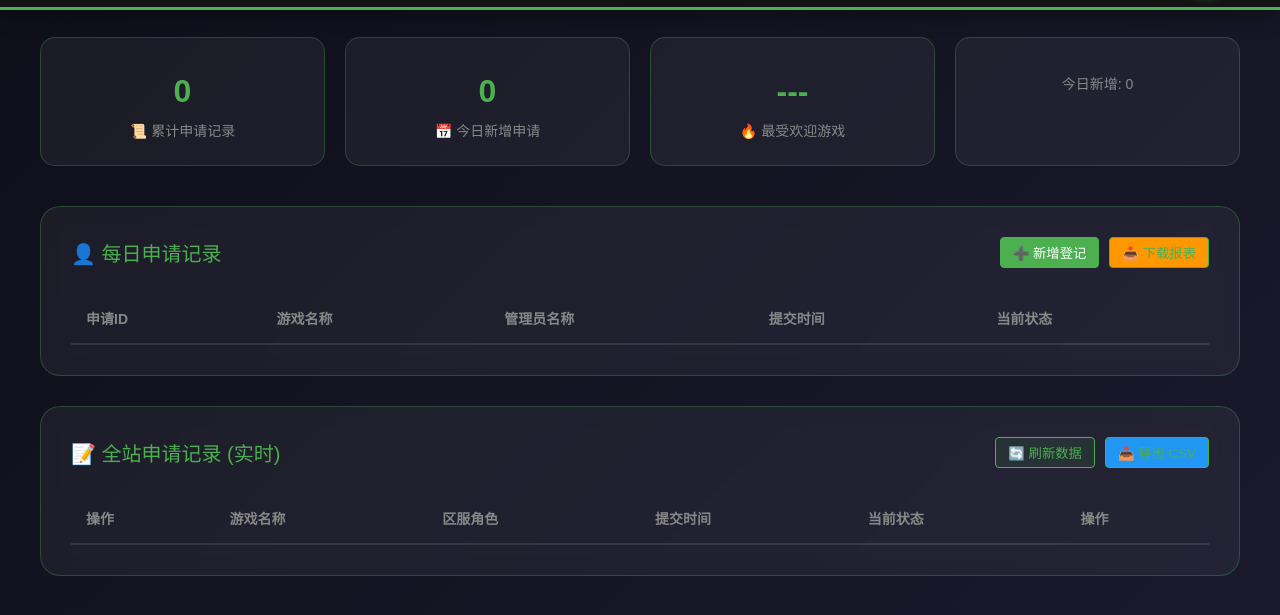
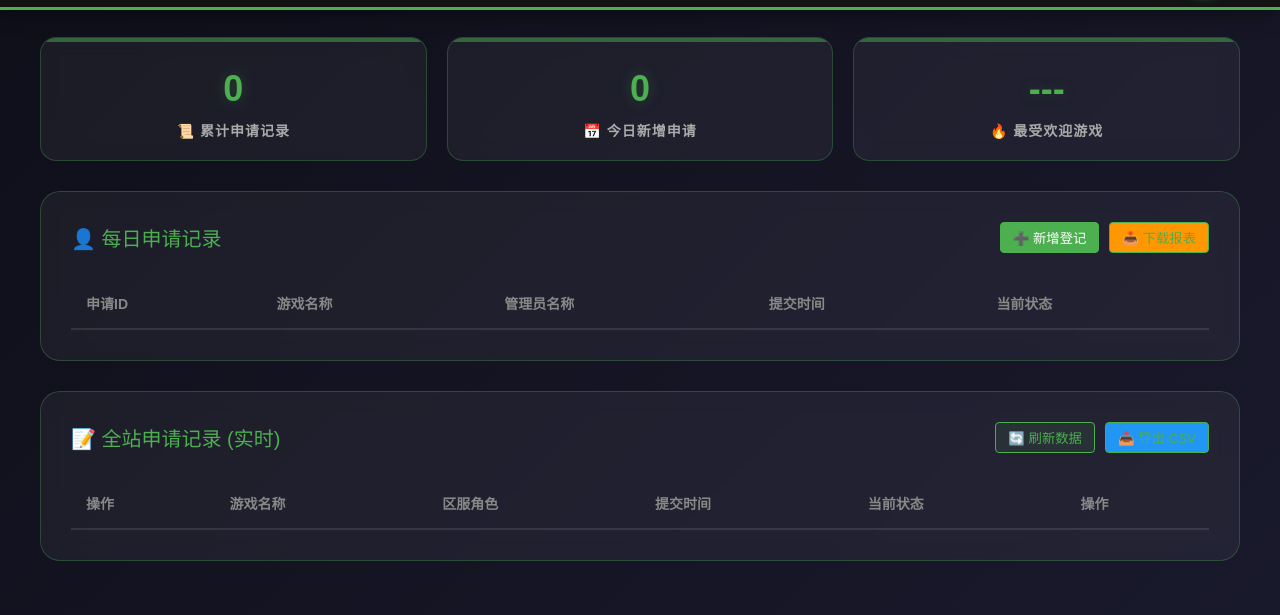
Before and after one commit to zhaol9l/game-center, a website: page admin_dashboard.html in a window 1280 px wide. Shown: the part 63-678 px from the top of the page. Drawn offline with Linux system fonts and the light colour scheme; sample sign-in values are in the browser's storage.

Commit message:
fix: 修复提交动画Bug并增强管理面板可视化

```diff
--- a/admin_dashboard.html
+++ b/admin_dashboard.html
@@ -143,21 +143,47 @@
         /* 数据卡片 */
         .stats-grid {
             display: grid;
-            grid-template-columns: repeat(auto-fit, minmax(250px, 1fr));
+            grid-template-columns: repeat(3, 1fr); /* 修改为三列，对应用户提到的三个统计 */
             gap: 20px;
-            margin-bottom: 40px;
+            margin-bottom: 30px;
         }
         .stat-card {
             background: var(--card-bg);
-            padding: 25px;
-            border-radius: 15px;
+            padding: 20px;
+            border-radius: 16px;
             border: 1px solid var(--border);
             text-align: center;
-            transition: 0.3s;
+            transition: all 0.3s cubic-bezier(0.4, 0, 0.2, 1);
+            backdrop-filter: blur(10px);
+            position: relative;
+            overflow: hidden;
         }
-        .stat-card:hover { transform: translateY(-5px); border-color: var(--primary); }
-        .stat-value { font-size: 32px; font-weight: bold; color: var(--primary); margin: 10px 0; }
-        .stat-label { color: #888; font-size: 14px; }
+        .stat-card::before {
+            content: '';
+            position: absolute;
+            top: 0; left: 0; width: 100%; height: 4px;
+            background: var(--primary);
+            opacity: 0.5;
+        }
+        .stat-card:hover {
+            transform: translateY(-5px);
+            border-color: var(--primary);
+            box-shadow: 0 10px 20px rgba(0,0,0,0.2);
+        }
+        .stat-value {
+            font-size: 36px;
+            font-weight: 800;
+            color: var(--primary);
+            margin: 10px 0;
+            text-shadow: 0 0 15px rgba(76, 175, 80, 0.3);
+        }
+        .stat-label {
+            color: #aaa;
+            font-size: 14px;
+            font-weight: 600;
+            text-transform: uppercase;
+            letter-spacing: 1px;
+        }
 
         /* 表格区域 */
         .admin-section {
@@ -342,10 +368,6 @@
             <div class="stat-card">
                 <div class="stat-value" id="topGame">---</div>
                 <div class="stat-label" id="lblTopGame">🔥 最受欢迎游戏</div>
-            </div>
-            <div class="stat-card">
-                <div class="stat-value" id="userRegCount">0</div>
-                <div class="stat-label" id="regTodayCount">今日新增: 0</div>
             </div>
         </div>
 
@@ -570,10 +592,14 @@
                 btns[1].textContent = dict.downloadBtn || "📥 下载报表";
             }
 
-            // 更新全站记录面板的按钮 (由于上面的面板新增了ID，这里的索引需要对应)
-            const globalSection = document.querySelectorAll('.admin-section')[2];
+            // 更新全站记录面板的按钮
+            const sections = document.querySelectorAll('.admin-section');
+            const globalSection = sections[sections.length - 1];
             if (globalSection) {
-                globalSection.querySelector('.btn-action').textContent = dict.refreshBtn;
+                const title = globalSection.querySelector('.section-title');
+                if (title) title.textContent = dict.sectionTitle;
+                const refreshBtn = globalSection.querySelector('.btn-action');
+                if (refreshBtn) refreshBtn.textContent = dict.refreshBtn;
             }
             document.getElementById('emptyTip').textContent = dict.emptyTip;
 
@@ -598,13 +624,19 @@
                 if (navAvatar) navAvatar.src = saved.avatar;
             }
 
-            // 登记统计
-            const regData = JSON.parse(localStorage.getItem('userRegistrations')) || [];
-            document.getElementById('userRegCount').textContent = regData.length;
-            document.getElementById('regTodayCount').textContent = `今日新增: ` + regData.filter(item => {
-                const today = new Date().toLocaleDateString();
-                return item.timestamp.includes(today);
-            }).length;
+            // 登记统计 (如果存在的话)
+            const regCountEl = document.getElementById('userRegCount');
+            if (regCountEl) {
+                const regData = JSON.parse(localStorage.getItem('userRegistrations')) || [];
+                regCountEl.textContent = regData.length;
+                const regTodayEl = document.getElementById('regTodayCount');
+                if (regTodayEl) {
+                    regTodayEl.textContent = `今日新增: ` + regData.filter(item => {
+                        const today = new Date().toLocaleDateString();
+                        return item.timestamp.includes(today);
+                    }).length;
+                }
+            }
 
             const userTableBody = document.getElementById('userRegTableBody');
             userTableBody.innerHTML = regData.map(item => `
```
Also changed, not shown: index.html (+10 -4 lines).
